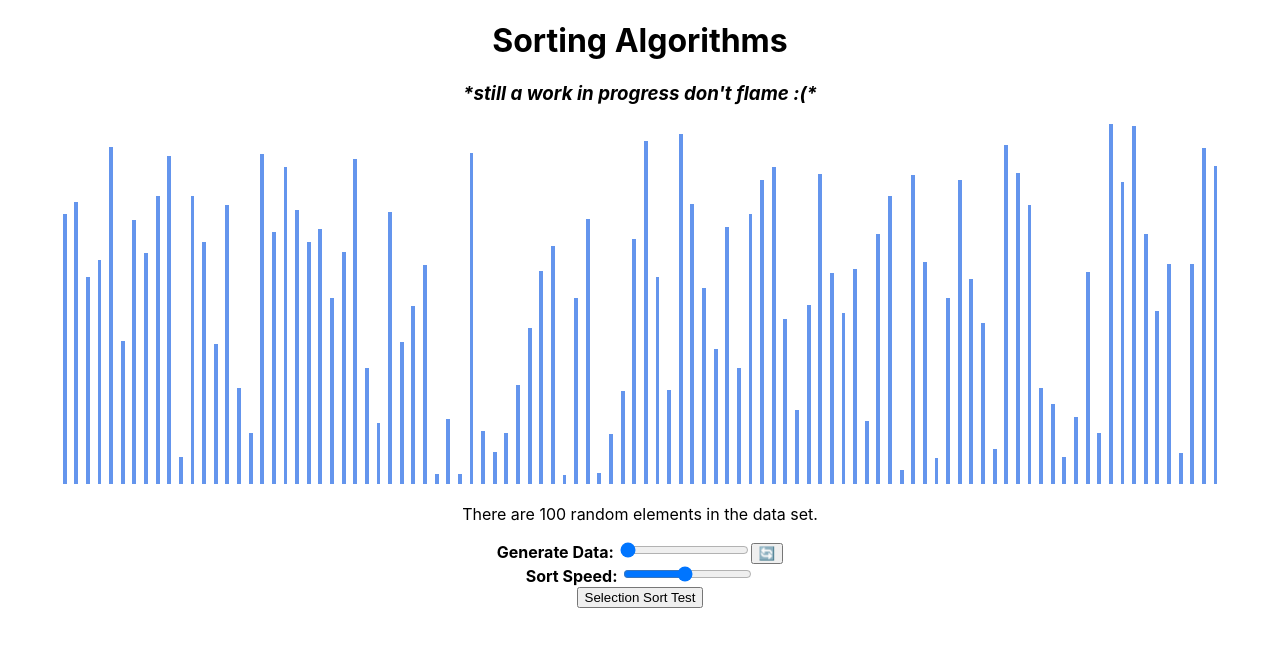
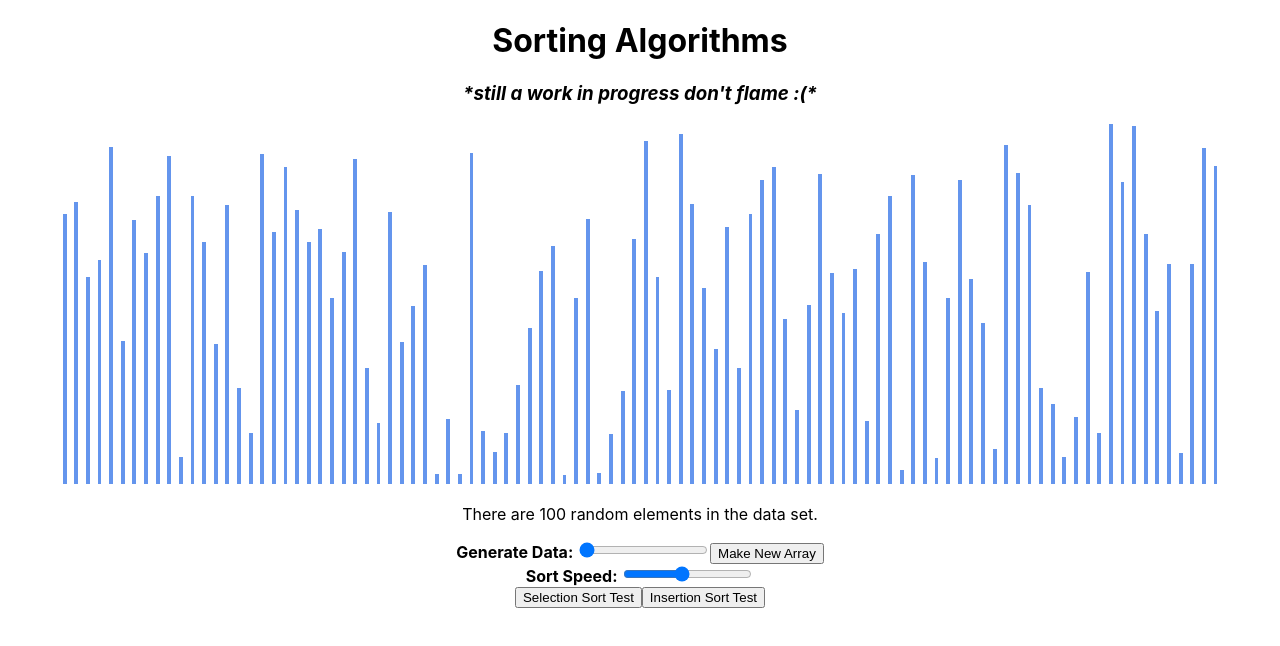
Before and after one commit to jmmabanta/sort-algo, a React (Create React App) app: page / in a window 1280 px wide. Shown: the top 646 px of the page. Built offline with nearby package versions, Linux system fonts and the light colour scheme.

Commit message:
Fully animated insertion sort

```diff
--- a/src/components/data-set/DataSetSize.tsx
+++ b/src/components/data-set/DataSetSize.tsx
@@ -23,16 +23,18 @@ const DataSetSize = (props: DataProps) => {
           onInput={props.dataSize.handleChange}
           onChange={props.dataSize.handleChange}
         />
-        <button onClick={props.dataSize.regenerateNewData}>🔄️</button>
+        <button onClick={props.dataSize.regenerateNewData}>
+          Make New Array
+        </button>
       </div>
       <div id="set_speed">
         <b>Sort Speed: </b>
         <input
           type="range"
           min={0.2}
-          max={4.0}
+          max={2.0}
           step={0.1}
-          defaultValue={2}
+          defaultValue={1}
           onInput={props.setSpeed}
           onChange={props.setSpeed}
         ></input>
--- a/src/components/sort/SortAnimator.ts
+++ b/src/components/sort/SortAnimator.ts
@@ -1,15 +1,18 @@
 import React, { useState, useEffect } from 'react';
-import SelectionSort from './algorithms/SelectionSort';
 import { setIsSorted } from '../data-set/DataSetState';
 
-export type AlgorithmType = 'selection' | undefined;
+import SelectionSort from './algorithms/SelectionSort';
+import InsertionSort from './algorithms/InsertionSort';
+
+export type AlgorithmType = 'selection' | 'insertion' | undefined;
 
 // Main Colors
 export const PRIMARY_COLOR = 'cornflowerblue';
 const COMPARISON_COLOR = 'red';
+const KEY_COLOR = 'fuchsia';
 const SORTED_COLOR = 'palegreen';
 
-let baseSpeed = 0.5;
+let baseSpeed = 1;
 
 const SortAnimator = (dataSet: number[]) => {
   /*
@@ -41,6 +44,9 @@ const SortAnimator = (dataSet: number[]) => {
     switch (algorithm) {
       case 'selection':
         animateSelectionSort();
+        break;
+      case 'insertion':
+        animateInsertionSort();
         break;
       default:
         setIsSorted(false);
@@ -80,8 +86,19 @@ const SortAnimator = (dataSet: number[]) => {
   CSS styling of the bars to demonstrate the sorting.
   */
 
+  // The final 'green' swipe of the data bars when things are done sorting
+  const sortedAnimation = (dataBars: HTMLCollectionOf<HTMLElement>) => {
+    for (let i = 0; i < dataBars.length; i++) {
+      setTimeout(() => {
+        dataBars[i].style.backgroundColor = SORTED_COLOR;
+        if (i === dataBars.length - 1) setAnimating(false);
+      }, i * (ANIMATION_SPEED() * 5));
+    }
+  };
+
   const animateSelectionSort = () => {
     setAnimating(true);
+    const startTime = new Date();
     const animations = SelectionSort(dataSet);
     const dataBars = document.getElementsByClassName(
       'data_bar'
@@ -108,11 +125,10 @@ const SortAnimator = (dataSet: number[]) => {
             const barOneHeight = barOneStyles.height;
             barOneStyles.height = barTwoStyles.height;
             barTwoStyles.height = barOneHeight;
-            barOneStyles.backgroundColor = SORTED_COLOR;
             if (i === animations.length - 1) {
-              dataBars[dataBars.length - 1].style.backgroundColor =
-                SORTED_COLOR;
-              setAnimating(false);
+              const endTime = new Date();
+              console.log(endTime.getTime() - startTime.getTime());
+              sortedAnimation(dataBars);
             }
           }, i * ANIMATION_SPEED());
           break;
@@ -124,6 +140,50 @@ const SortAnimator = (dataSet: number[]) => {
     }
   };
 
+  const animateInsertionSort = () => {
+    setAnimating(true);
+    const animations = InsertionSort(dataSet);
+    const dataBars = document.getElementsByClassName(
+      'data_bar'
+    ) as HTMLCollectionOf<HTMLElement>;
+    const startTime = new Date();
+    for (let i = 0; i < animations.length; i++) {
+      const [type, barOneIndex] = animations[i];
+      const barOneStyles = dataBars[barOneIndex as number].style;
+      const barTwoStyles = dataBars[(barOneIndex as number) + 1].style;
+      switch (type) {
+        case 'compare':
+          setTimeout(() => {
+            barOneStyles.backgroundColor = COMPARISON_COLOR;
+            barTwoStyles.backgroundColor = KEY_COLOR;
+          }, i * ANIMATION_SPEED());
+          setTimeout(() => {
+            barOneStyles.backgroundColor = KEY_COLOR;
+            barTwoStyles.backgroundColor = PRIMARY_COLOR;
+          }, (i + 1) * ANIMATION_SPEED());
+          setTimeout(() => {
+            barOneStyles.backgroundColor = PRIMARY_COLOR;
+          }, (i + 2) * ANIMATION_SPEED());
+          break;
+        case 'swap':
+          setTimeout(() => {
+            const barOneHeight = barOneStyles.height;
+            barOneStyles.height = barTwoStyles.height;
+            barTwoStyles.height = barOneHeight;
+            if (i === animations.length - 1) {
+              const endTime = new Date();
+              console.log(endTime.getTime() - startTime.getTime());
+              sortedAnimation(dataBars);
+            }
+          }, i * ANIMATION_SPEED());
+          break;
+        default:
+          console.log('Unknown operator??????');
+          break;
+      }
+    }
+  };
+
   return { sortData, setBaseSpeed };
 };
 
--- a/src/components/sort/SortDataButtons.tsx
+++ b/src/components/sort/SortDataButtons.tsx
@@ -14,6 +14,13 @@ const SortDataButtons = (props: ButtonProps) => {
       >
         Selection Sort Test
       </button>
+      <button
+        onClick={() => {
+          props.sortData('insertion');
+        }}
+      >
+        Insertion Sort Test
+      </button>
     </div>
   );
 };
--- a/src/components/sort/algorithms/InsertionSort.ts
+++ b/src/components/sort/algorithms/InsertionSort.ts
@@ -1,16 +1,20 @@
-const insertionSort = (dataSet: number[]) => {
+const InsertionSort = (dataSet: number[]) => {
   const sortedData = dataSet.slice();
-  if (sortedData.length <= 1) return sortedData;
+  const animations: (string | number)[][] = [];
+  if (sortedData.length <= 1) return animations;
   for (let i = 1; i < sortedData.length; i++) {
     let key = sortedData[i];
     let j = i - 1;
+    animations.push(['compare', j]);
     while (j >= 0 && sortedData[j] > key) {
+      animations.push(['swap', j]);
       sortedData[j + 1] = sortedData[j];
+      sortedData[j] = key;
       j--;
+      if (sortedData[j] > key) animations.push(['compare', j]);
     }
-    sortedData[j + 1] = key;
   }
-  return sortedData;
+  return animations;
 };
 
-export default insertionSort;
+export default InsertionSort;
```
